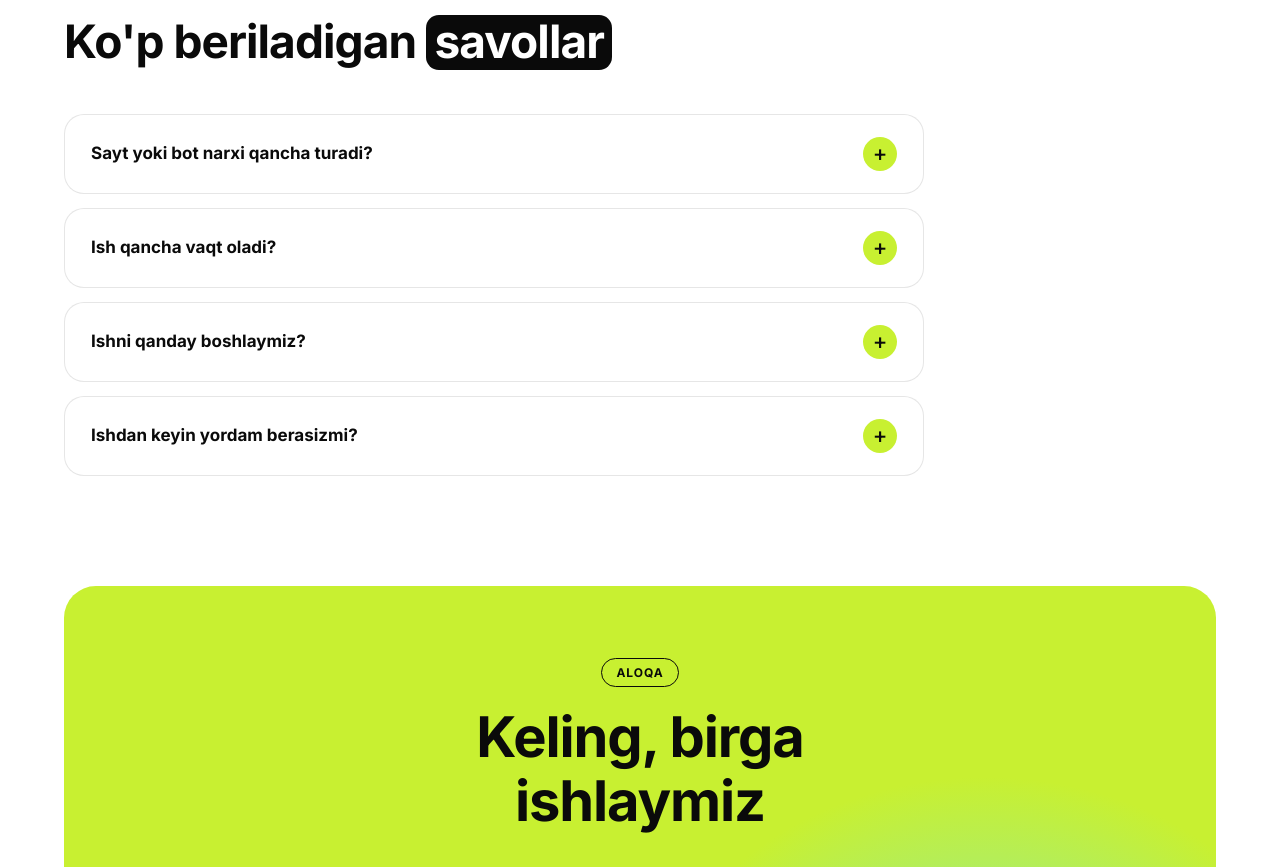
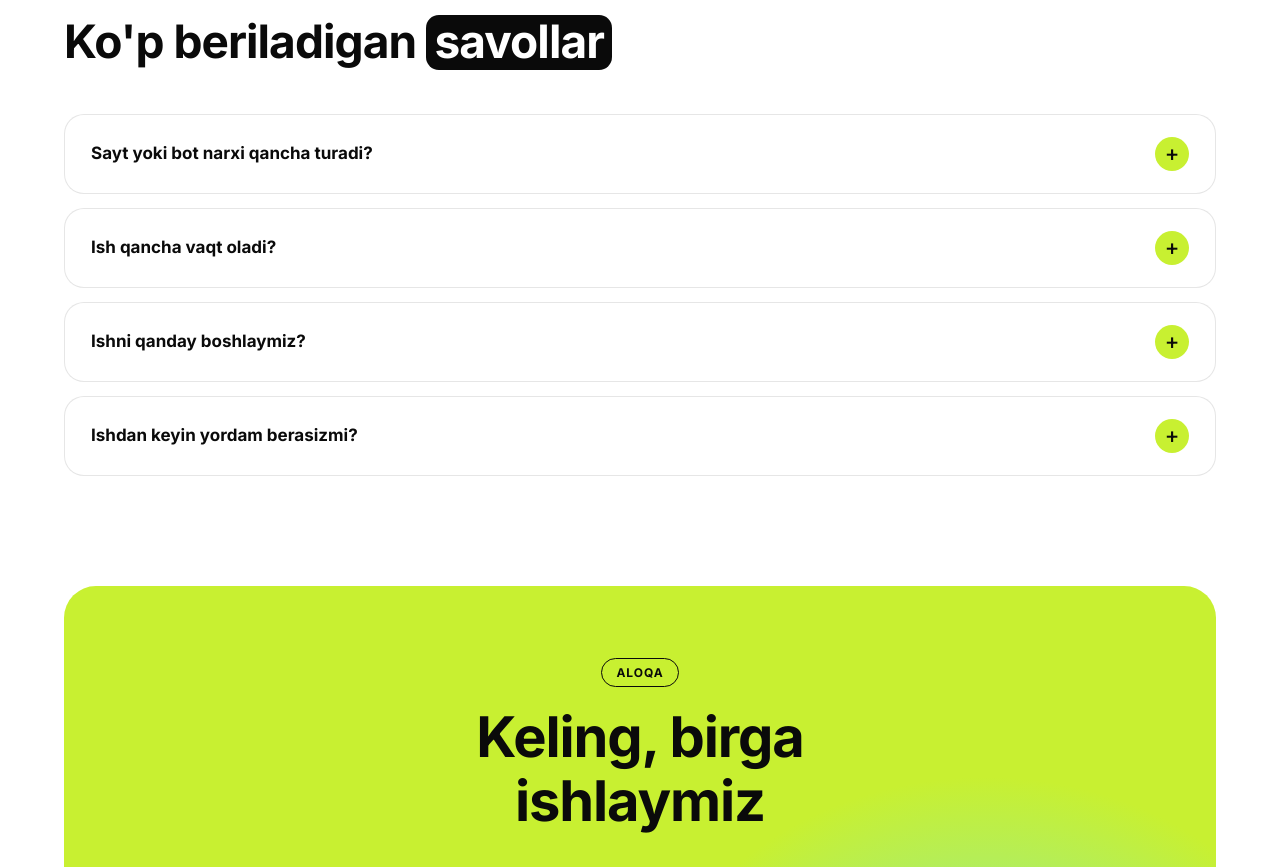
Before and after one commit to akademik0305/firstvibewebsite, a plain HTML site: page index.html in a window 1280 px wide. Shown: the part 2708-3575 px from the top of the page. Drawn offline with Linux system fonts and the light colour scheme; a web font is replaced by a local one.

Commit message:
Savol-javob ro'yxatini to'liq kenglikka cho'zish
Co-Authored-By: Claude Opus 5.5 <noreply@anthropic.com>

```diff
--- a/style.css
+++ b/style.css
@@ -455,7 +455,7 @@ ul { list-style: none; }
 .review figcaption span { color: var(--muted); font-size: 14px; }
 
 /* Savol-javob */
-.faq { display: grid; gap: 14px; max-width: 860px; }
+.faq { display: grid; gap: 14px; }
 .faq-item {
   background: var(--surface);
   border: 1px solid var(--border);
```
